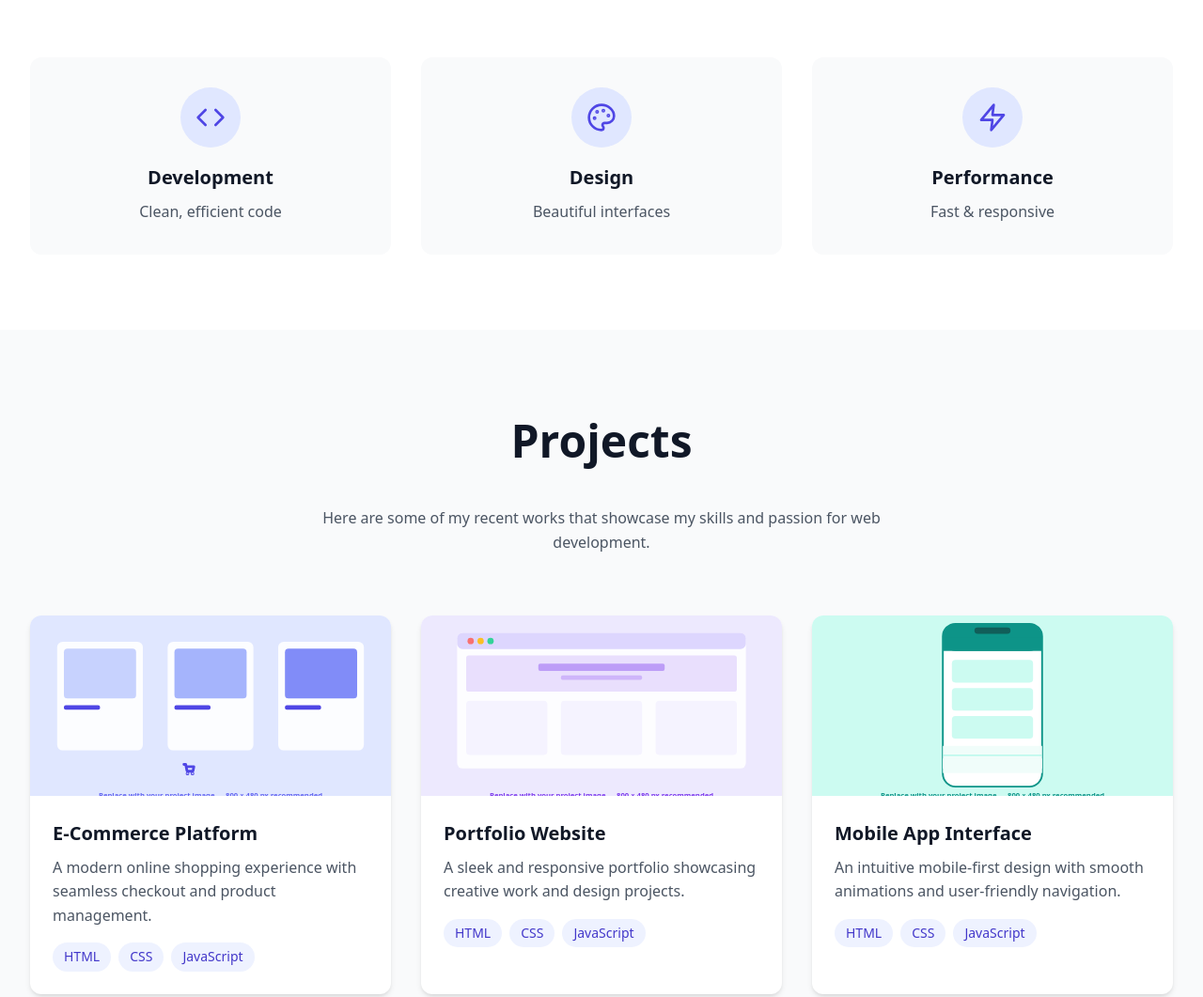
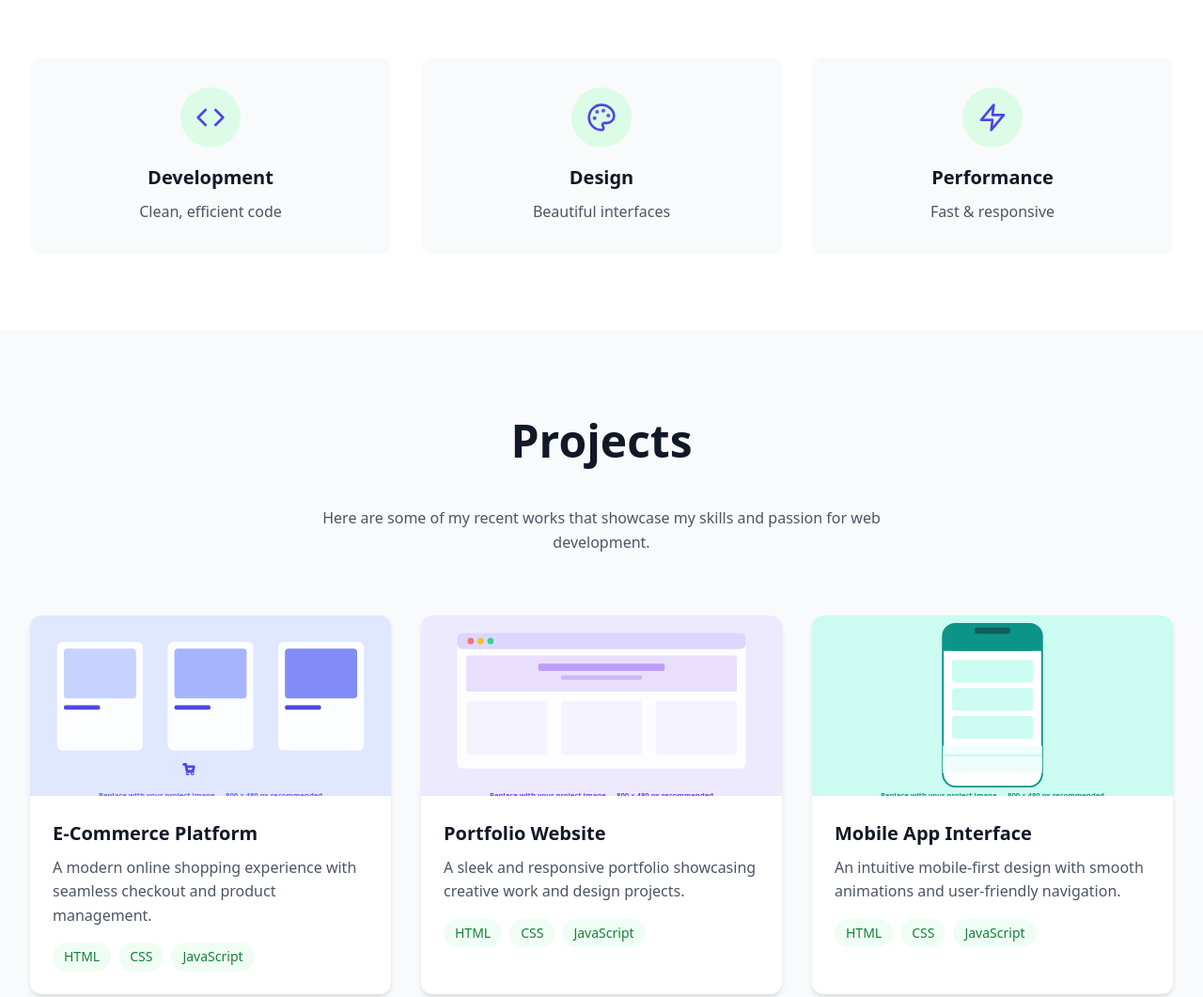
Before and after one commit to LogicBby0509/my-assignment, a plain HTML site: page index.html in a window 1280 px wide. Shown: the part 1053-2114 px from the top of the page at 94% size. Drawn offline with Linux system fonts and the light colour scheme.

Commit message:
Update style.css

```diff
--- a/assets/css/style.css
+++ b/assets/css/style.css
@@ -33,10 +33,10 @@
     --color-gray-700: #374151;
     --color-gray-800: #1f2937;
     --color-gray-900: #111827;
-    --color-indigo-50: #eef2ff;
-    --color-indigo-100: #e0e7ff;
-    --color-indigo-600: #4f46e5;
-    --color-indigo-700: #4338ca;
+    --color-indigo-50: #f0fdf4;
+    --color-indigo-100: #dcfce7;
+    --color-indigo-600: #16a34a;
+    --color-indigo-700: #15803d;
 
     /* --- Gradients --- */
     --hero-gradient: linear-gradient(135deg, #d1fae5 0%, #a7f3d0 100%);
```
